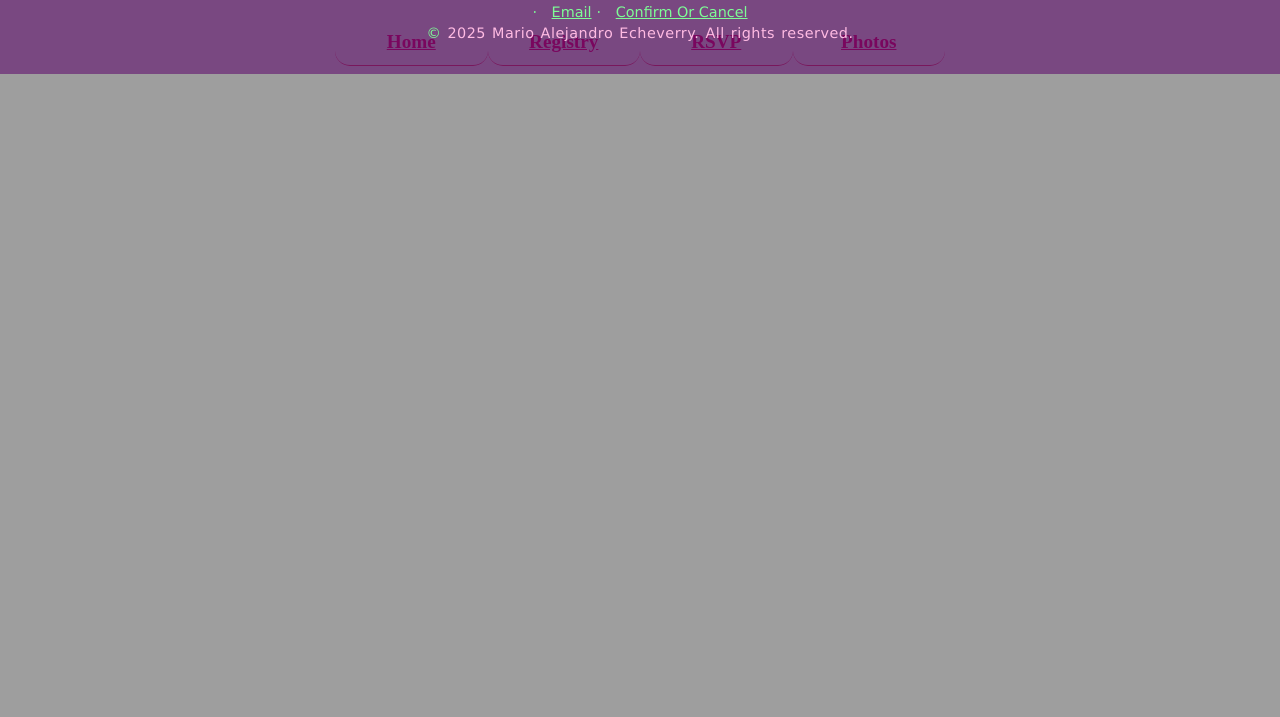
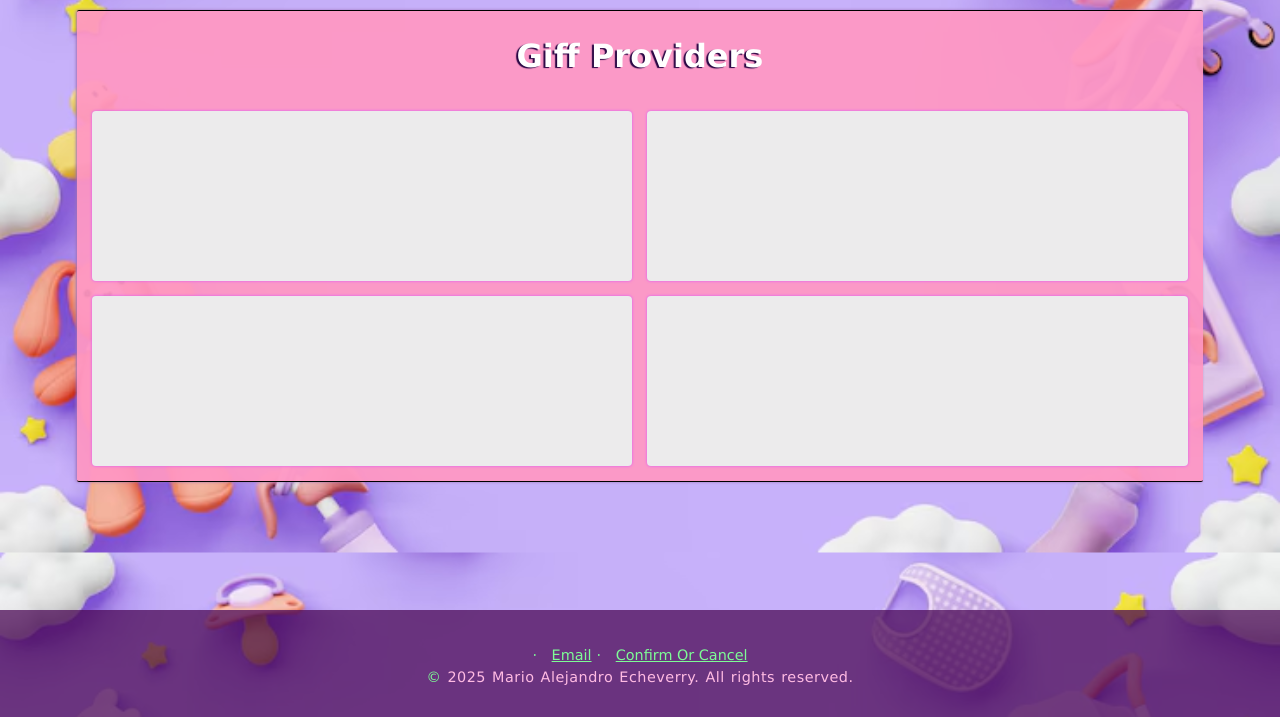
Before and after one commit to alejoP19/babyshower_page, a Django app: page /registry/ in a window 1280 px wide. Shown: the part 1153-1870 px from the top of the page. Before the commit the page ends 1227 px from the top, so only its background shows below. Run offline with Django 5.2, Linux system fonts and the light colour scheme; some libraries are stand-ins or nearby versions.

Commit message:
registry 40%

```diff
--- a/invitados/templates/paginas/base.html
+++ b/invitados/templates/paginas/base.html
@@ -23,8 +23,9 @@
     <link href="https://cdn.jsdelivr.net/npm/bootstrap@5.2.3/dist/css/bootstrap.min.css" rel="stylesheet">
     <link rel="stylesheet" href="{% static 'invitados/css/styles_base.css' %}">
     <link rel="stylesheet" href="{% static 'invitados/css/styles_cuenta_regresiva.css' %}">
+    <link rel="stylesheet" href="{% static 'invitados/css/styles_registry.css' %}">
 
-    <script src="{% static '../invitados/js/cuenta_regresiva.js' %}"></script>
+    <script src="{% static 'invitados/js/cuenta_regresiva.js' %}"></script>
 
 </head>
 
--- a/invitados/templates/registry.html
+++ b/invitados/templates/registry.html
@@ -3,12 +3,39 @@
 
 
 
+{% block titulo_pagina %}
 
-{% block titulo_pagina %}
-  <h3 class="titulo_registry">Registry</h3>
+<h3 class="titulo_registry">Registry</h3>
 
 {% endblock %}
 
-  {% block content %}
+{% block content %}
+
+  <body class="registry_img">
+
+
+
+
+  <div class="grid">
+
+      <h2>Giff Providers</h2>
+
+
+            <div class="grid-item">
+              <img src="">
+            </div>
+            <div class="grid-item">
+              <img src="">
+            </div>
+            <div class="grid-item">
+              <img src="">
+            </div>
+            <div class="grid-item">
+              <img src="">
+            </div>
+
+      </div>
+
+  </body>
 
 {% endblock %}
--- a/static/invitados/css/styles_base.css
+++ b/static/invitados/css/styles_base.css
@@ -243,10 +243,10 @@
    position:absolute;
       display: flex;
       flex-direction: column;
-      bottom: 0;
+
       font-family: 'Verdana';
       background-color: rgba(75, 9, 85, 0.74);
-      margin-top: 5%;
+      margin-top: 10%;
       justify-content: center;
       align-content: center;
       height: fit-content;
@@ -455,7 +455,7 @@
 
       /* --- HOME PICTURE SECTION --- */
 
-       .home__picture .items img
+       .base__picture .items img
        {
 
       margin-top: 0;
--- /dev/null
+++ b/static/invitados/css/styles_registry.css
@@ -0,0 +1,93 @@
+body{
+    position:relative;
+    margin: 0;
+    padding: 0;
+    box-sizing: border-box;
+    min-height: 100vh;
+    max-height: fit-content;
+}
+body,div{
+    box-sizing: border-box;
+}
+
+.registry_img{
+    position: absolute;
+    background-image: url(../../invitados/img/registry_img.avif);
+    margin: 0;
+    padding: 0;
+    background-size: cover;
+    background-repeat: no-repeat;
+    background-position: center center;
+    background-attachment: fixed;
+    height: 100%;
+    width: 100%
+    }
+
+
+.grid{
+
+    display: grid;
+    grid-template-columns: repeat(2, 3fr);
+    grid-template-rows: repeat(1, 70px) ;
+
+    grid-auto-flow: row;
+    grid-auto-columns:  minmax(1fr,1fr);
+
+    margin: auto;
+    padding: 10px;
+    border-top: 1px solid black;
+    border-bottom: 1px solid black;
+
+    background-color: rgba(255, 152, 195, 0.932);
+    box-shadow: -1px 0px  3px rgb(158, 114, 184);
+    border-radius: 2px;
+    width: 88%;
+    min-width: clamp(80%, 2.2dvw,90%);
+    max-width: clamp(fit-content, 2.2dvw,fit-content);
+    font-size: clamp(0.8rem, 2.2vw, 1rem);
+
+
+    margin-top: 10%;
+    padding: 15px;
+    gap: 15px;
+
+
+
+}
+
+.grid :first-child{
+    grid-column: 1/span 2;
+    grid-row: 1/span 1;
+  justify-self: center;
+  align-self: center;
+  color: rgb(255, 255, 255);
+  text-shadow: -2px 1px 1px #270442;
+  font-weight: bold;
+  font-family: 'Verdana';
+
+
+}
+.grid-item{
+    background-color: rgb(236, 235, 236);
+    box-shadow: 0px 0px  3px rgb(222, 84, 250);
+    font-size: 30px;
+    border-radius: 4px;
+    color: aliceblue;
+    min-height: 170px;
+    min-width: 160px;
+
+
+}
+
+
+.grid-item:hover{
+  opacity: 1;
+    box-shadow: 0px 0px  3px rgb(142, 44, 161);
+}
+
+
+/* NOTA: Si vamos ausar el   grid-column-start: 2 y el grid-column-end: span 2;
+o el grid-row-start: 2 y el  grid-row-end: span 1; y vamos a introducir
+imagenes, se deben poner las imagenes dentro de un (div) para q ue al
+cambiar la extensión de las columnas o fiulas no se desbarate el grid y toque corregirlo
+de forma manual y se haga automaticamante */
```
Also changed, not shown: static/invitados/img/registry.avif (added), static/invitados/img/registry_img.avif (added).
